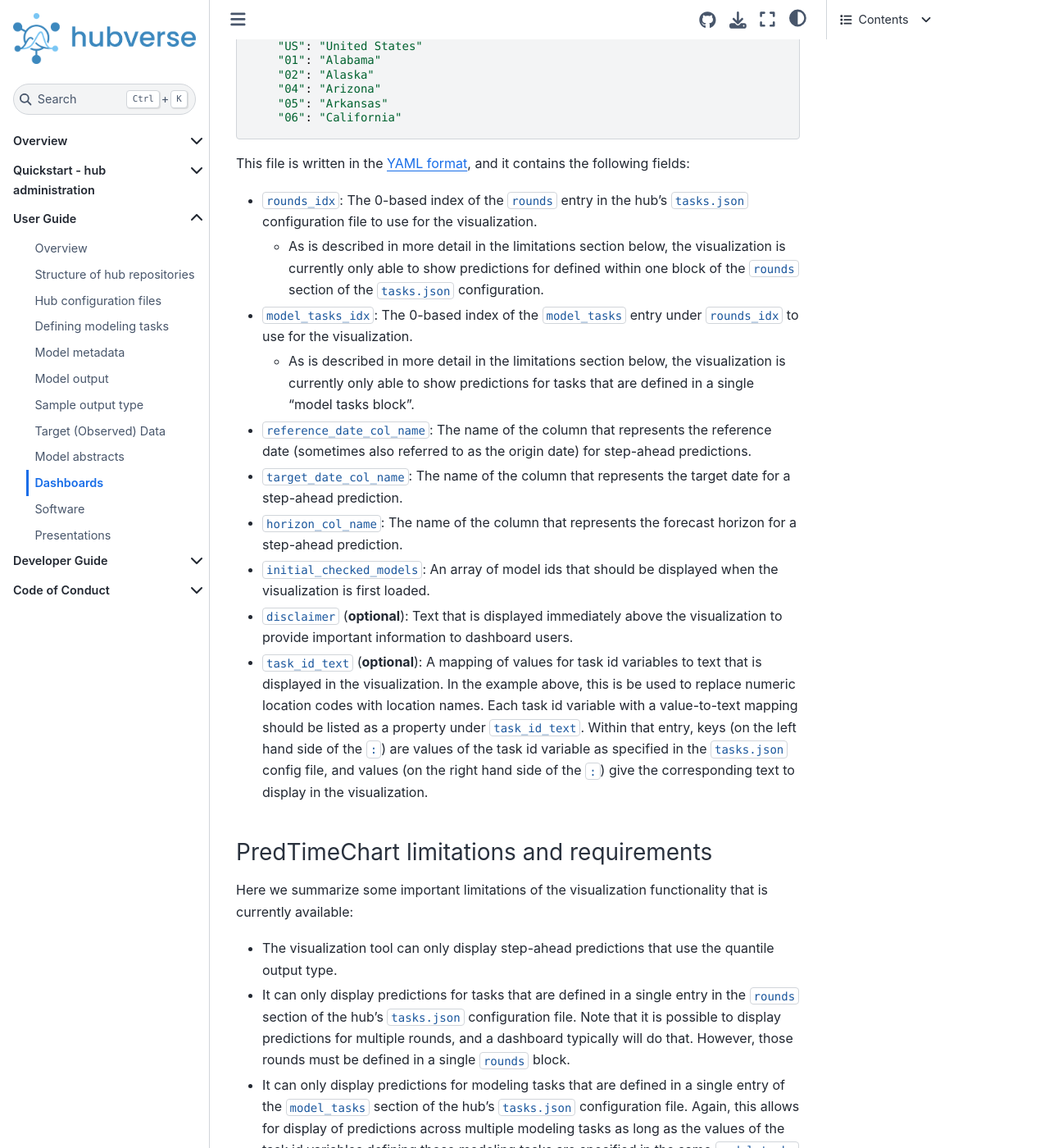
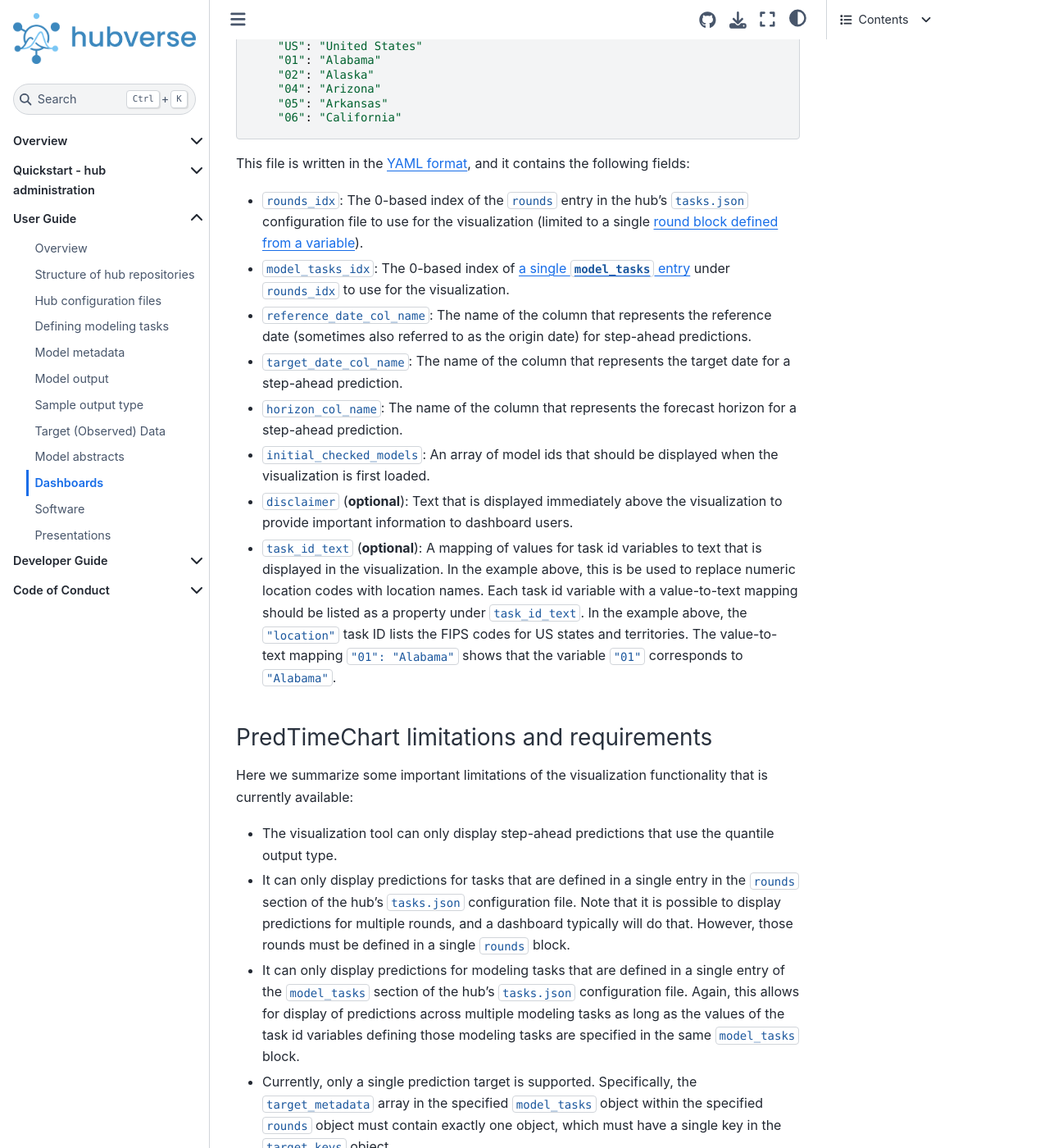
Before and after one commit to hubverse-org/hubDocs, a Sphinx documentation site: the page built from docs/source/user-guide/dashboards.md, in a window 1280 px wide and 1400 px high, scrolled down 6177 px. Shown: the whole window at 82% size. Built offline with Sphinx 7.4.7 and the Sphinx Book theme 1.1.4, drawn with Linux system fonts in a browser that asks for light colours; comment, search, counter and statistics services are not loaded; some of the changed text lies outside the part shown.

Commit message:
rearrange requirements; update language

````diff
--- a/docs/source/user-guide/dashboards.md
+++ b/docs/source/user-guide/dashboards.md
@@ -144,7 +144,7 @@
 - have step-ahead predictions with columns defining the horizon, and reference and target dates.
 - target data must use the [Hubverse conventions for target time series data](../user-guide/target-data.md)
 
-For details, see the limitations and requirements section below.
+For details, see the [limitations and requirements section](#ptc-limitations) below.
 :::
 
 ### Configuring the PredTimeChart visualization module
@@ -176,24 +176,24 @@
 
 This file is written in the [YAML format](https://en.wikipedia.org/wiki/YAML), and it contains the following fields:
 
- - `rounds_idx`: The 0-based index of the `rounds` entry in the hub's `tasks.json` configuration file to use for the visualization.
-    - As is described in more detail in the limitations section below, the visualization is currently only able to show predictions for defined within one block of the `rounds` section of the `tasks.json` configuration.
- - `model_tasks_idx`: The 0-based index of the `model_tasks` entry under `rounds_idx` to use for the visualization.
-    - As is described in more detail in the limitations section below, the visualization is currently only able to show predictions for tasks that are defined in a single "model tasks block".
+ - `rounds_idx`: The 0-based index of the `rounds` entry in the hub's `tasks.json` configuration file to use for the visualization (limited to a single [round block defined from a variable](#ptc-limitation-rounds)).
+ - `model_tasks_idx`: The 0-based index of [a single `model_tasks` entry](#ptc-limitation-mt) under `rounds_idx` to use for the visualization.
  - `reference_date_col_name`: The name of the column that represents the reference date (sometimes also referred to as the origin date) for step-ahead predictions.
  - `target_date_col_name`: The name of the column that represents the target date for a step-ahead prediction.
  - `horizon_col_name`: The name of the column that represents the forecast horizon for a step-ahead prediction.
  - `initial_checked_models`: An array of model ids that should be displayed when the visualization is first loaded.
  - `disclaimer` (**optional**): Text that is displayed immediately above the visualization to provide important information to dashboard users.
- - `task_id_text` (**optional**): A mapping of values for task id variables to text that is displayed in the visualization. In the example above, this is be used to replace numeric location codes with location names. Each task id variable with a value-to-text mapping should be listed as a property under `task_id_text`. Within that entry, keys (on the left hand side of the `:`) are values of the task id variable as specified in the `tasks.json` config file, and values (on the right hand side of the `:`) give the corresponding text to display in the visualization.
+ - `task_id_text` (**optional**): A mapping of values for task id variables to text that is displayed in the visualization. In the example above, this is be used to replace numeric location codes with location names. Each task id variable with a value-to-text mapping should be listed as a property under `task_id_text`.
+ In the example above, the `"location"` task ID lists the FIPS codes for US states and territories. The value-to-text mapping `"01": "Alabama"` shows that the variable `"01"` corresponds to `"Alabama"`.
 
+(ptc-limitations)=
 ### PredTimeChart limitations and requirements
 
 Here we summarize some important limitations of the visualization functionality that is currently available:
 
  - The visualization tool can only display step-ahead predictions that use the quantile output type.
- - It can only display predictions for tasks that are defined in a single entry in the `rounds` section of the hub's `tasks.json` configuration file. Note that it is possible to display predictions for multiple rounds, and a dashboard typically will do that. However, those rounds must be defined in a single `rounds` block.
- - It can only display predictions for modeling tasks that are defined in a single entry of the `model_tasks` section of the hub's `tasks.json` configuration file. Again, this allows for display of predictions across multiple modeling tasks as long as the values of the task id variables defining those modeling tasks are specified in the same `model_tasks` block.
+ - It can only display predictions for tasks that are defined in [a single entry in the `rounds` section of the hub's `tasks.json` configuration file]{#ptc-limitation-rounds}. Note that it is possible to display predictions for multiple rounds, and a dashboard typically will do that. However, those rounds must be defined in a single `rounds` block.
+ - It can only display predictions for modeling tasks that are defined in [a single entry of the `model_tasks` section of the hub's `tasks.json` configuration file.]{#ptc-limitation-mt} Again, this allows for display of predictions across multiple modeling tasks as long as the values of the task id variables defining those modeling tasks are specified in the same `model_tasks` block.
  - Currently, only a single prediction target is supported. Specifically, the `target_metadata` array in the specified `model_tasks` object within the specified `rounds` object must contain exactly one object, which must have a single key in the `target_keys` object.
  - The following quantile levels (`output_type_id`s) must be present: `0.025`, `0.25`, `0.5`, `0.75`, `0.975`. These quantiles define the predictive median and the bounds of 50% and 95% prediction intervals.
  - The hub must have task id variables defining:
@@ -230,6 +230,18 @@
 ---
 A screenshot of the COVID-19 Forecast Hub dashboard showing a heatmap of relative WIS values for models, broken down by the location of the prediction.
 ```
+
+:::{important}
+
+In order to make use of the evaluations tool, your hub needs to satisfy these requirements:
+
+ - Your hub uses `mean`, `median`, `quantile`, and `pmf` output types.
+ - Your hub's `tasks.json` has a single `round` element with `round_id_from_variable: true`.
+ - Your hub has oracle output data available in the [Hubverse Oracle Output format](#oracle-intro-example)
+
+
+For details, see the [limitations and requirements section](#predevals-limitations) below.
+:::
 
 ### Configuring the PredEvals module
 
````
Also changed, not shown: other parts of docs/source/user-guide/dashboards.md (+1 -0 lines).
